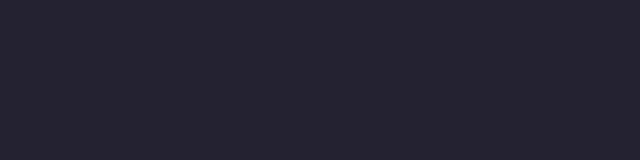
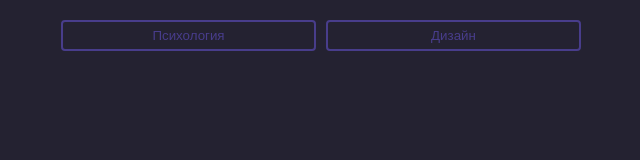
Before and after one commit to alubochkin/bot-form-webApp, a plain HTML site: page index.html in a window 1280 px wide. Shown: the whole page, without its empty margins (319-959 px from the left). Drawn offline with Linux system fonts and the light colour scheme.

Commit message:
app on react

```diff
--- a/index.html
+++ b/index.html
@@ -1 +1 @@
-<!doctype html><html lang="en"><head><meta charset="utf-8"/><link rel="icon" href="./favicon.ico"/><meta name="viewport" content="width=device-width,initial-scale=1"/><meta name="theme-color" content="#000000"/><meta name="description" content="Web site created using create-react-app"/><link rel="apple-touch-icon" href="./logo192.png"/><link rel="manifest" href="./manifest.json"/><title>React App</title><script defer="defer" src="./static/js/main.beb72399.js"></script><link href="./static/css/main.f9160fdf.css" rel="stylesheet"></head><body><noscript>You need to enable JavaScript to run this app.</noscript><div id="root"></div></body></html>
+<!doctype html><html lang="en"><head><meta charset="utf-8"/><link rel="icon" href="./favicon.ico"/><meta name="viewport" content="width=device-width,initial-scale=1"/><meta name="theme-color" content="#000000"/><meta name="description" content="Web site created using create-react-app"/><link rel="apple-touch-icon" href="./logo192.png"/><link rel="manifest" href="./manifest.json"/><title>React App</title><script defer="defer" src="./static/js/main.c19c4756.js"></script><link href="./static/css/main.f9160fdf.css" rel="stylesheet"></head><body><noscript>You need to enable JavaScript to run this app.</noscript><div id="root"></div></body></html>
```
Also changed, not shown: asset-manifest.json.
